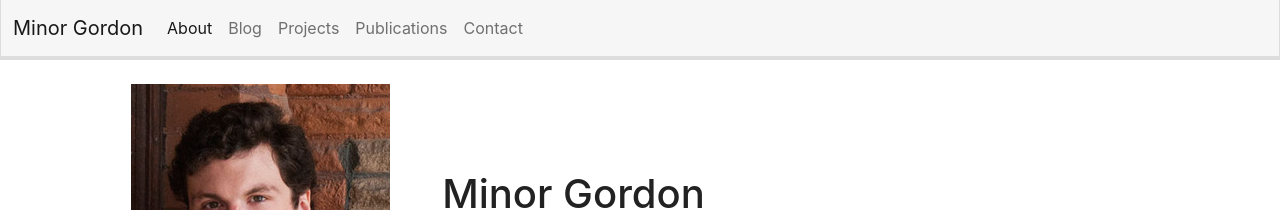
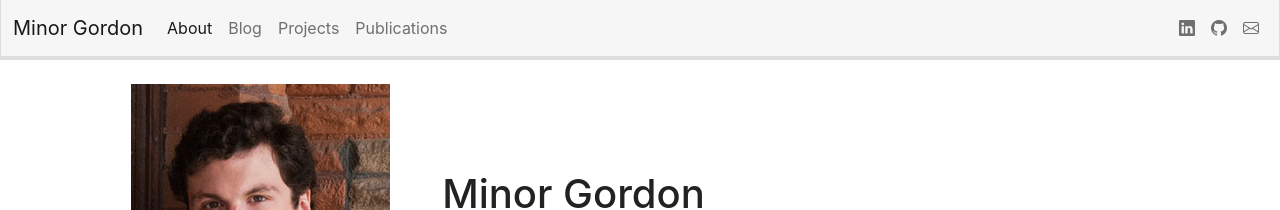
Before and after one commit to minorg/minorgordon.net, a Jekyll site: the page built from index.html, in a window 1280 px wide. Shown: the top 210 px of the page. Built offline with Jekyll 4.4.1, drawn with Linux system fonts in a browser that asks for light colours; nearby versions of some CDN libraries.

Commit message:
use icons

```diff
--- a/_includes/head.html
+++ b/_includes/head.html
@@ -4,8 +4,9 @@
     <meta name="viewport" content="width=device-width, initial-scale=1"/>
 
     <link rel="shortcut icon" href="favicon.png"/>
+    <link rel="canonical" href="{{ page.url | replace:'index.html','' | prepend: site.baseurl | prepend: site.url }}"/>
     <link rel="stylesheet" href="/minorgordon.net.css"/>
-    <link rel="canonical" href="{{ page.url | replace:'index.html','' | prepend: site.baseurl | prepend: site.url }}"/>
+    <link rel="stylesheet" href="https://cdn.jsdelivr.net/npm/bootstrap-icons@1.9.1/font/bootstrap-icons.css">
 
     <script src="https://cdn.jsdelivr.net/npm/bootstrap@5.1.3/dist/js/bootstrap.bundle.min.js" integrity="sha384-ka7Sk0Gln4gmtz2MlQnikT1wXgYsOg+OMhuP+IlRH9sENBO0LRn5q+8nbTov4+1p" crossorigin="anonymous"></script>
 
--- a/_includes/navbar.html
+++ b/_includes/navbar.html
@@ -15,8 +15,16 @@
 <!--            </li>-->
             <li class="nav-item"><a class="nav-link {% if page.url contains '/projects.html' %}active{% endif %}" href="{{ "/projects.html" | prepend: site.baseurl }}">Projects</a></li>
             <li class="nav-item"><a class="nav-link {% if page.url contains '/publications.html' %}active{% endif %}" href="{{ "/publications.html" | prepend: site.baseurl }}">Publications</a></li>
+        </ul>
+        <ul class="navbar-nav ms-auto">
             <li class="nav-item">
-                <a class="nav-link" href="mailto:mail@minorgordon.net">Contact</a>
+                <a class="nav-link" href="https://www.linkedin.com/in/minor-gordon/"><i class="bi bi-linkedin"></i></a>
+            </li>
+            <li class="nav-item">
+                <a class="nav-link" href="https://github.com/minorg"><i class="bi bi-github"></i></a>
+            </li>
+            <li class="nav-item">
+                <a class="nav-link" href="mailto:mail@minorgordon.net"><i class="bi bi-envelope"></i></a>
             </li>
         </ul>
     </div>
```
